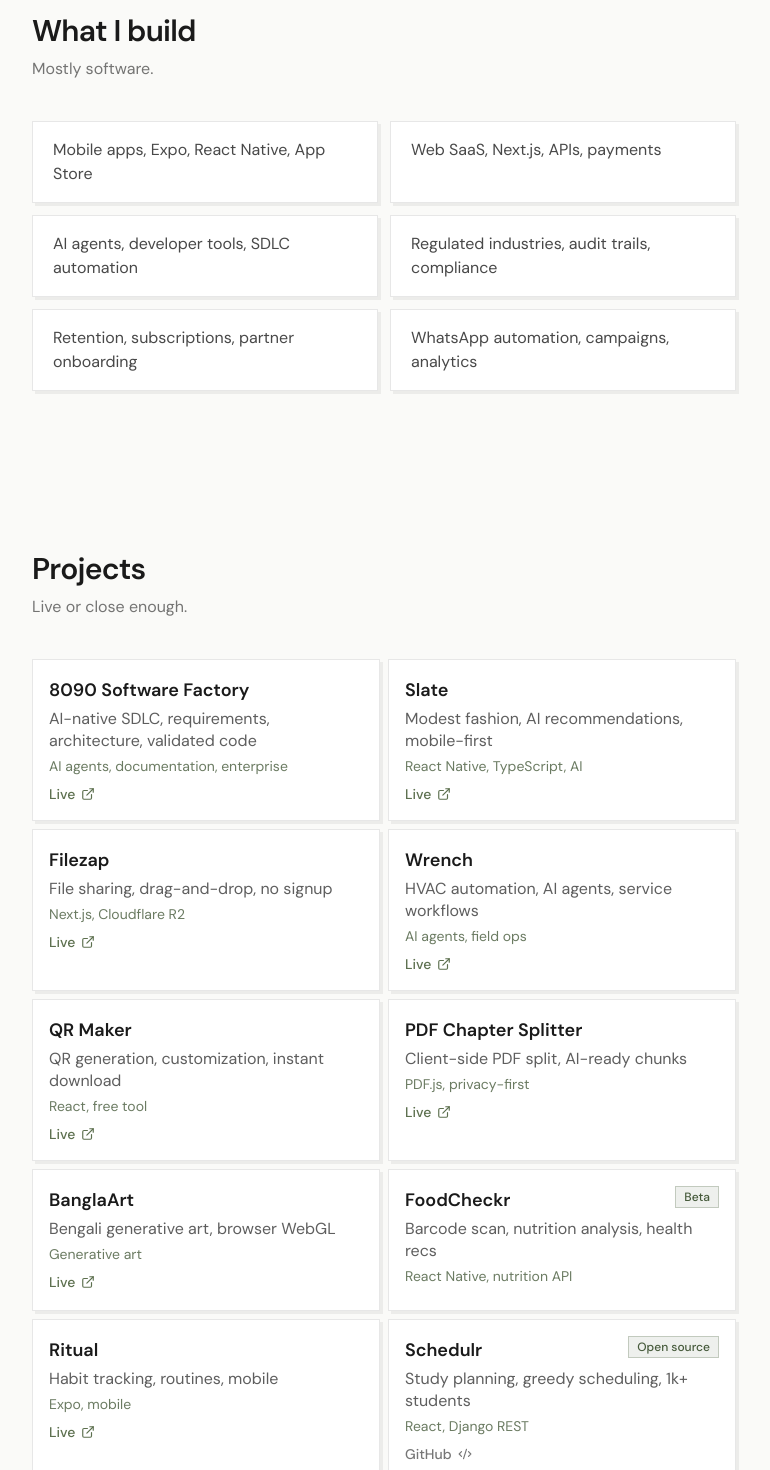
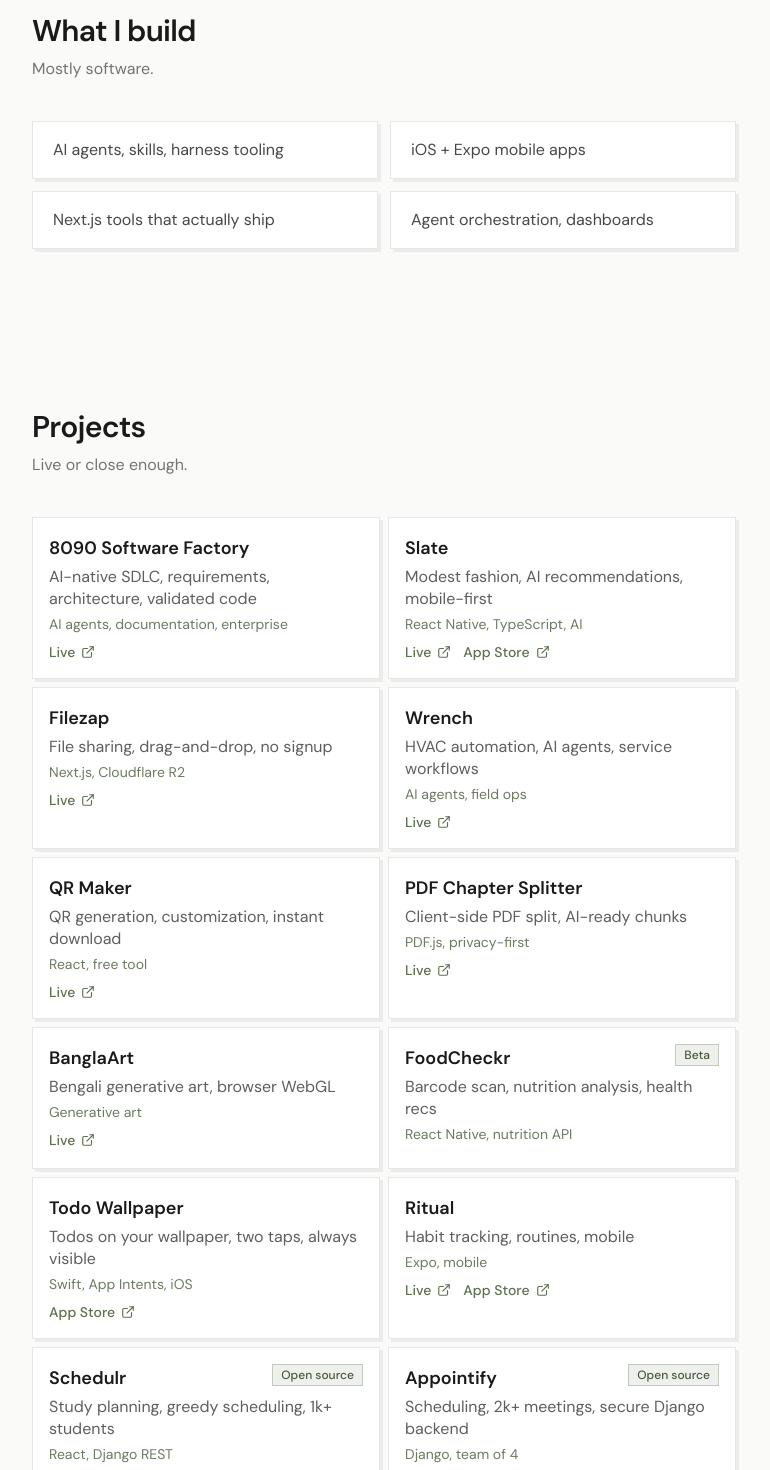
Before and after one commit to r4z33n4l1/razeenali, a Next.js app: page / in a window 1280 px wide. Shown: the part 620-2090 px from the top of the page, without its empty margins (256-1026 px from the left). Built offline with nearby package versions, Linux system fonts and the light colour scheme.

Commit message:
Option B work areas, add iOS App Store links

```diff
--- a/components/Projects.tsx
+++ b/components/Projects.tsx
@@ -45,6 +45,17 @@
                   <ExternalLink className="h-3.5 w-3.5" aria-hidden />
                 </a>
               ) : null}
+              {project.appStoreUrl ? (
+                <a
+                  href={project.appStoreUrl}
+                  target="_blank"
+                  rel="noopener noreferrer"
+                  className="inline-flex items-center gap-1.5 text-sm font-medium text-sage hover:text-sage-dark underline-offset-4 hover:underline"
+                >
+                  App Store
+                  <ExternalLink className="h-3.5 w-3.5" aria-hidden />
+                </a>
+              ) : null}
               {project.githubUrl ? (
                 <a
                   href={project.githubUrl}
--- a/lib/data.ts
+++ b/lib/data.ts
@@ -8,12 +8,10 @@
 } as const;
 
 export const workAreas = [
-  "Mobile apps, Expo, React Native, App Store",
-  "Web SaaS, Next.js, APIs, payments",
-  "AI agents, developer tools, SDLC automation",
-  "Regulated industries, audit trails, compliance",
-  "Retention, subscriptions, partner onboarding",
-  "WhatsApp automation, campaigns, analytics",
+  "AI agents, skills, harness tooling",
+  "iOS + Expo mobile apps",
+  "Next.js tools that actually ship",
+  "Agent orchestration, dashboards",
 ] as const;
 
 export type Project = {
@@ -21,6 +19,7 @@
   description: string;
   tech?: string;
   liveUrl?: string;
+  appStoreUrl?: string;
   githubUrl?: string;
   status?: "live" | "beta" | "sunset" | "oss";
 };
@@ -37,6 +36,8 @@
     description: "Modest fashion, AI recommendations, mobile-first",
     tech: "React Native, TypeScript, AI",
     liveUrl: "https://slatefashion.app",
+    appStoreUrl:
+      "https://apps.apple.com/us/app/slate-the-modest-fashion-hub/id6752974390",
   },
   {
     name: "Filezap",
@@ -75,10 +76,17 @@
     status: "beta",
   },
   {
+    name: "Todo Wallpaper",
+    description: "Todos on your wallpaper, two taps, always visible",
+    tech: "Swift, App Intents, iOS",
+    appStoreUrl: "https://apps.apple.com/us/app/todowallpaper/id6744670787",
+  },
+  {
     name: "Ritual",
     description: "Habit tracking, routines, mobile",
     tech: "Expo, mobile",
     liveUrl: "https://ritual.caristudios.com",
+    appStoreUrl: "https://apps.apple.com/us/app/ritual-by-caristudios/id6757550661",
   },
   {
     name: "Schedulr",
```
